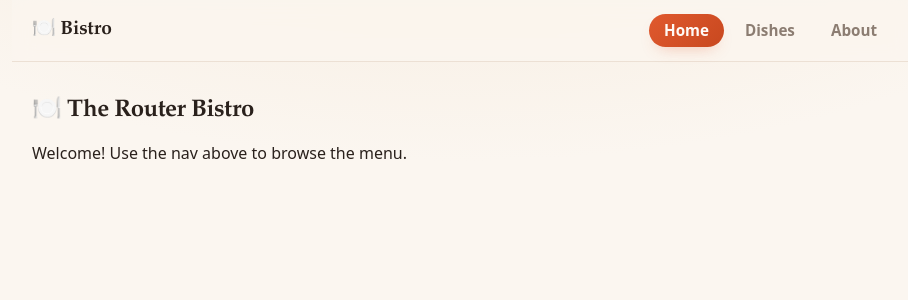
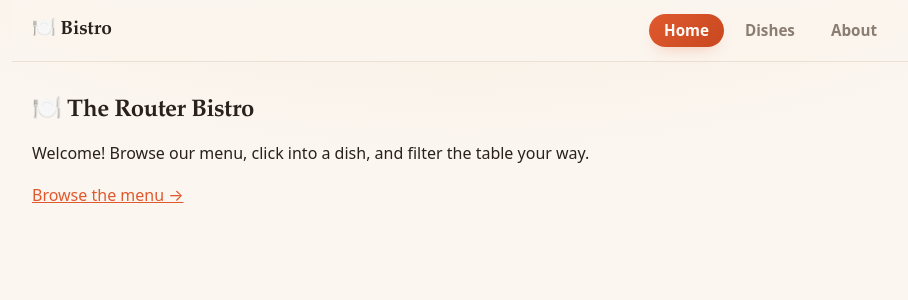
Before and after one commit to kissu/vue-router-basic, a Vue app in the folder demo/: page / in a window 1280 px wide. Shown: the top 300 px of the page, without its empty margins (178-1086 px from the left). Built offline with nearby package versions, Linux system fonts and the light colour scheme.

Commit message:
demo: step 2 - basic routes and navigation

```diff
--- a/demo/src/App.vue
+++ b/demo/src/App.vue
@@ -1,19 +1,11 @@
 <script setup>
-import { ref } from 'vue'
-import Home from './views/Home.vue'
-import DishList from './views/DishList.vue'
-import About from './views/About.vue'
-
-const currentView = ref('home')
 </script>
 
 <template>
   <nav class="app-nav">
-    <button :class="{ active: currentView === 'home' }" @click="currentView = 'home'">Home</button>
-    <button :class="{ active: currentView === 'dishes' }" @click="currentView = 'dishes'">Dishes</button>
-    <button :class="{ active: currentView === 'about' }" @click="currentView = 'about'">About</button>
+    <router-link :to="{ name: 'home' }">Home</router-link>
+    <router-link :to="{ name: 'dishes' }">Dishes</router-link>
+    <router-link :to="{ name: 'about' }">About</router-link>
   </nav>
-  <Home v-if="currentView === 'home'" />
-  <DishList v-else-if="currentView === 'dishes'" />
-  <About v-else-if="currentView === 'about'" />
+  <router-view />
 </template>
--- a/demo/src/main.js
+++ b/demo/src/main.js
@@ -1,5 +1,6 @@
 import { createApp } from 'vue'
 import './style.css'
 import App from './App.vue'
+import { router } from './router'
 
-createApp(App).mount('#app')
+createApp(App).use(router).mount('#app')
--- /dev/null
+++ b/demo/src/router/index.js
@@ -0,0 +1,13 @@
+import { createRouter, createWebHistory } from 'vue-router'
+import Home from '../views/Home.vue'
+import DishList from '../views/DishList.vue'
+import About from '../views/About.vue'
+
+export const router = createRouter({
+  history: createWebHistory(),
+  routes: [
+    { path: '/', name: 'home', component: Home },
+    { path: '/dishes', name: 'dishes', component: DishList },
+    { path: '/about', name: 'about', component: About },
+  ],
+})
--- a/demo/src/views/Home.vue
+++ b/demo/src/views/Home.vue
@@ -4,6 +4,9 @@
 <template>
   <section>
     <h1>🍽️ The Router Bistro</h1>
-    <p>Welcome! Use the nav above to browse the menu.</p>
+    <p>Welcome! Browse our menu, click into a dish, and filter the table your way.</p>
+    <p>
+      <router-link :to="{ name: 'dishes' }">Browse the menu →</router-link>
+    </p>
   </section>
 </template>
```
